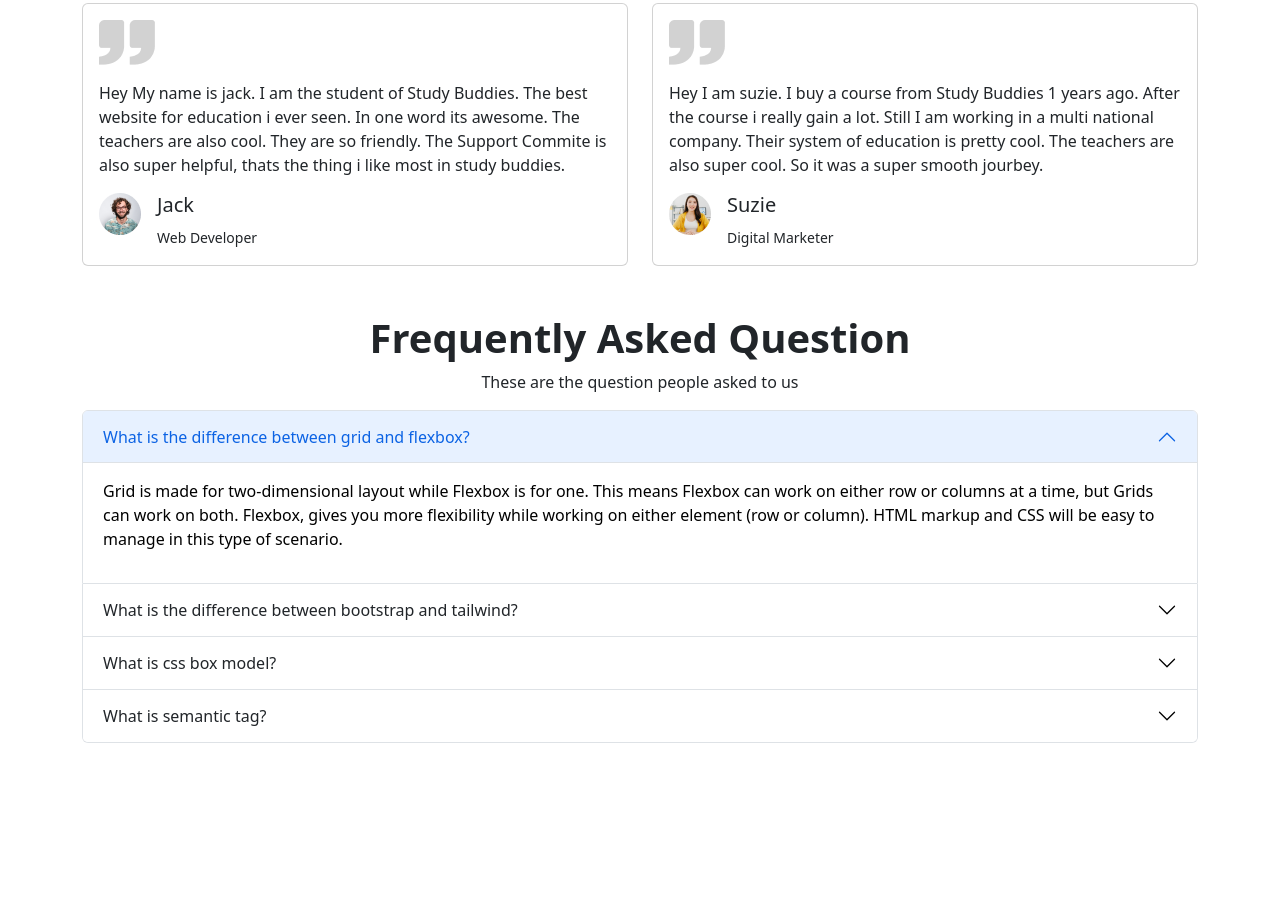
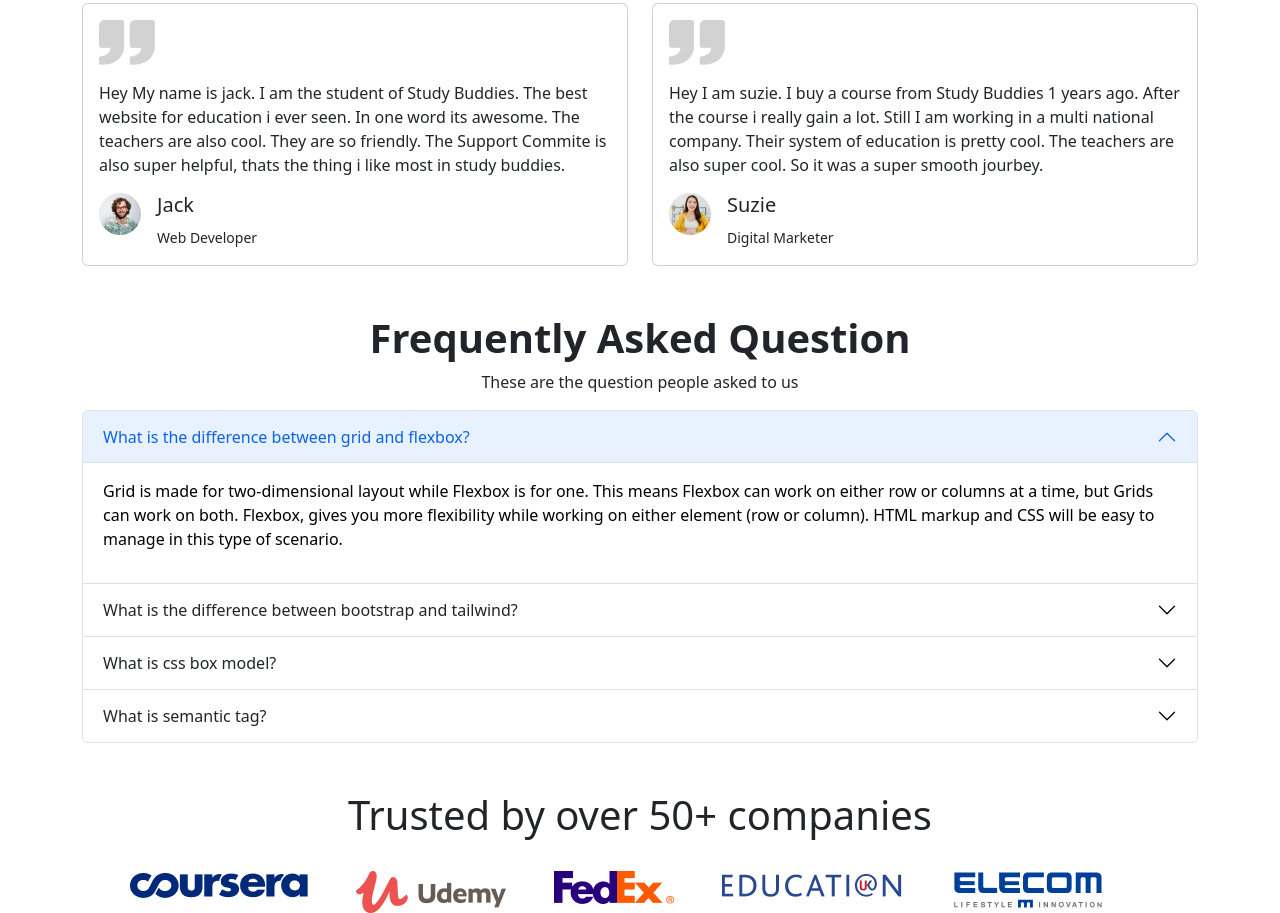
Before and after one commit to MahfujAhamed/course-hub, a plain HTML site: page index.html in a window 1280 px wide. Shown: the part 3117-4030 px from the top of the page. Before the commit the page ends 3860 px from the top, so only its background shows below. Drawn offline with nearby package versions, Linux system fonts and the light colour scheme.

Commit message:
companies added

```diff
--- a/index.html
+++ b/index.html
@@ -486,6 +486,19 @@
 
         </section>
         <!-- Asked Question ended -->
+        <!-- companies started  -->
+        <section class="container mt-5 text-center d-none d-sm-none d-md-none d-lg-block">
+            <h1>Trusted by over 50+ companies</h1> <br>
+            <div class="d-flex">
+                <div class="img-fluid ps-5"><img src="images/company/company-1.png" alt=""></div>
+                <div class="img-fluid ps-5"><img src="images/company/company-2.png" alt=""></div>
+                <div class="img-fluid ps-5"><img src="images/company/company-3.png" alt=""></div>
+                <div class="img-fluid ps-5"><img src="images/company/company-4.png" alt=""></div>
+                <div class="img-fluid ps-5"><img src="images/company/company-5.png" alt=""></div>
+
+            </div>
+        </section>
+        <!-- companies ended -->
 
 
     </main>
```
